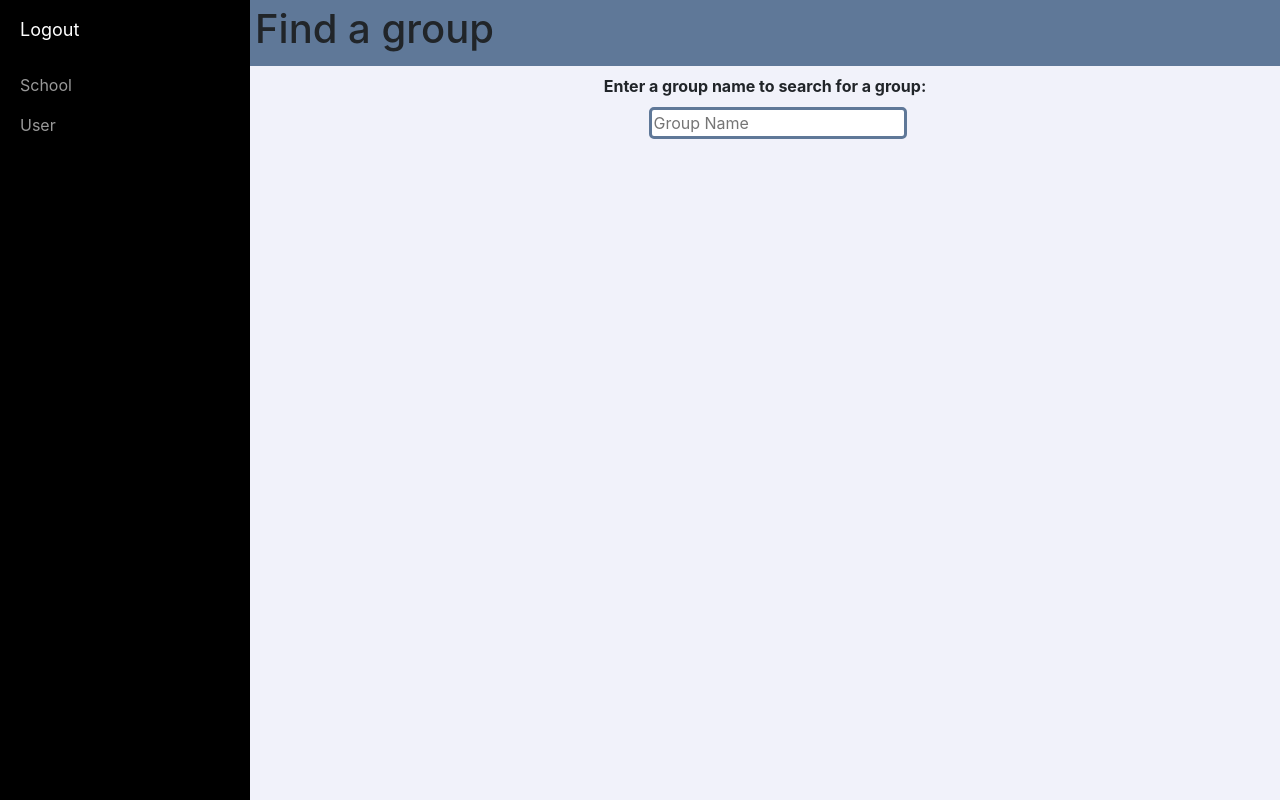
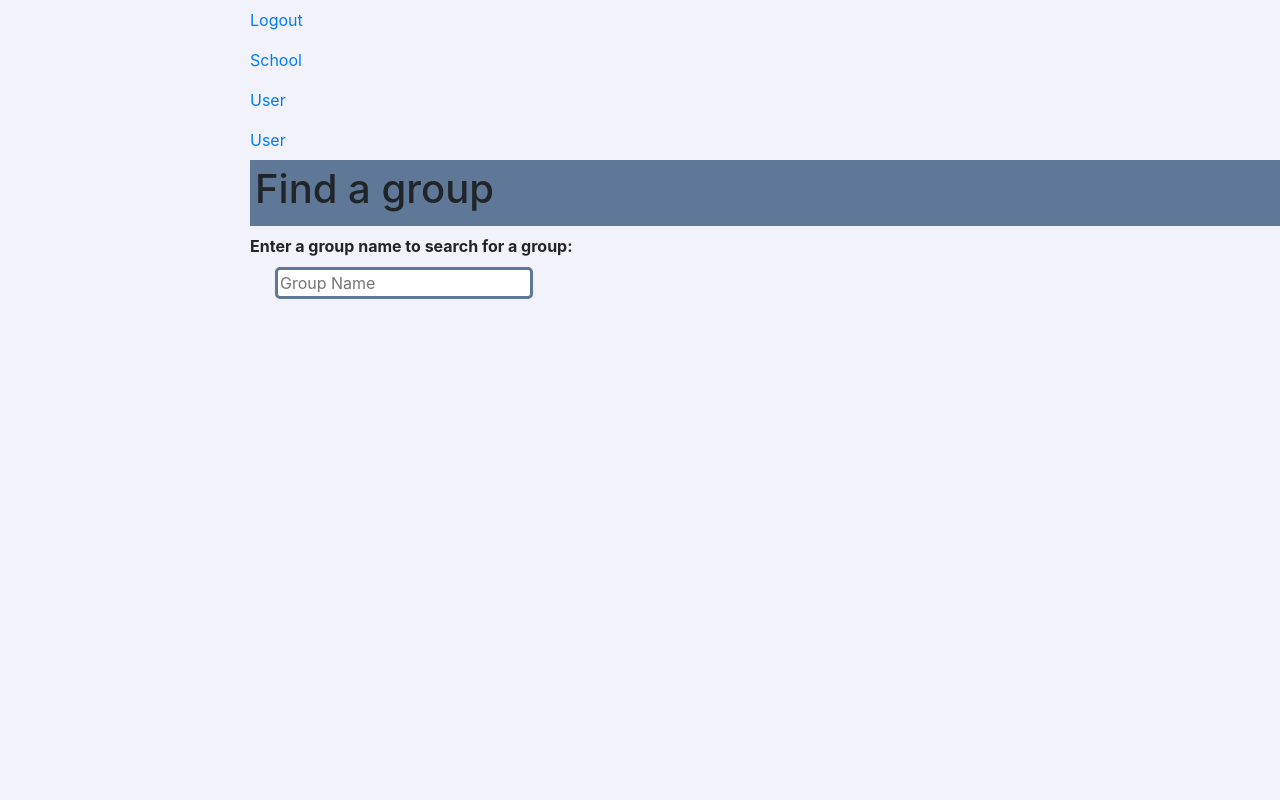
Before and after one commit to jerry123z/Groupr, a website: page frontend/findGroup.html in a window 1280 px wide. Drawn offline with nearby package versions, Linux system fonts and the light colour scheme; files that its build step writes are made by us from their sources; files whose address does not match are found by name.

Commit message:
moved group admin pages into frontend and fixed sidenav

```diff
--- a/findGroup.html
+++ b/frontend/findGroup.html
@@ -12,27 +12,32 @@
 
  <body>
 
-	<div id="wrapper">
+	 <div id="wrapper">
+        <ul id="nav" class="sidebar navbar-nav">
+			<li class="nav-item">
+                <a class="nav-link" href="login.html">
+                    <span>Logout</span>
+                </a>
+            </li>
+            <li class="nav-item">
+                <a class="nav-link" href="findSchool.html">
+                    <span>School</span>
+                </a>
+            </li>
+            <li class="nav-item">
+                <a class="nav-link" href="findUser.html">
+                    <span>User</span>
+                </a>
+            </li>
+			<li class="nav-item">
+					<a class="nav-link" href="findGroup.html">
+						<span>User</span>
+					</a>
+				</li>
+			</ul>
+        </ul>
 
-        <!-- Sidebar -->
-        <div id="sidebar-wrapper">
-            <ul class="sidebar-nav">
-                <li class="sidebar-brand">
-                    <a href="login.html">
-                        Logout
-                    </a>
-                </li>
-                <li>
-                    <a href="findSchool.html">School</a>
-                </li>
-                <li>
-                    <a href="findUser.html">User</a>
-                </li>
-            </ul>
-        </div>
-	</div>
 
-	<div id="page">
 		<div id = "header">
 			<h1>Find a group</h1>
 		</div>
```
Also changed, not shown: frontend/classEdit.html (+6 -0 lines), frontend/findClass.html (+6 -0 lines), frontend/findSchool.html (+7 -1 lines), frontend/findUser.html (+7 -1 lines), frontend/groupEdit.html (renamed from groupEdit.html, +20 -11 lines), frontend/schoolEdit.html (+7 -2 lines), frontend/userEdit.html (+7 -1 lines).
